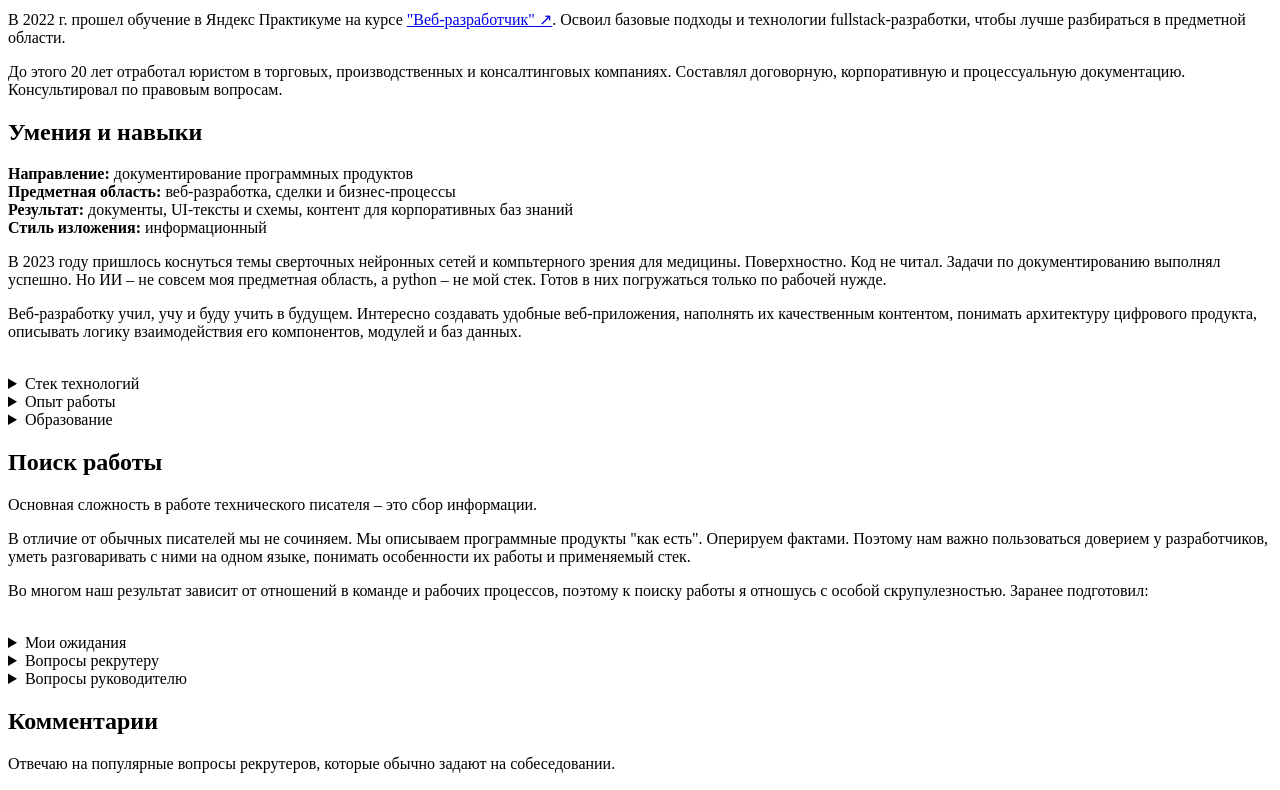
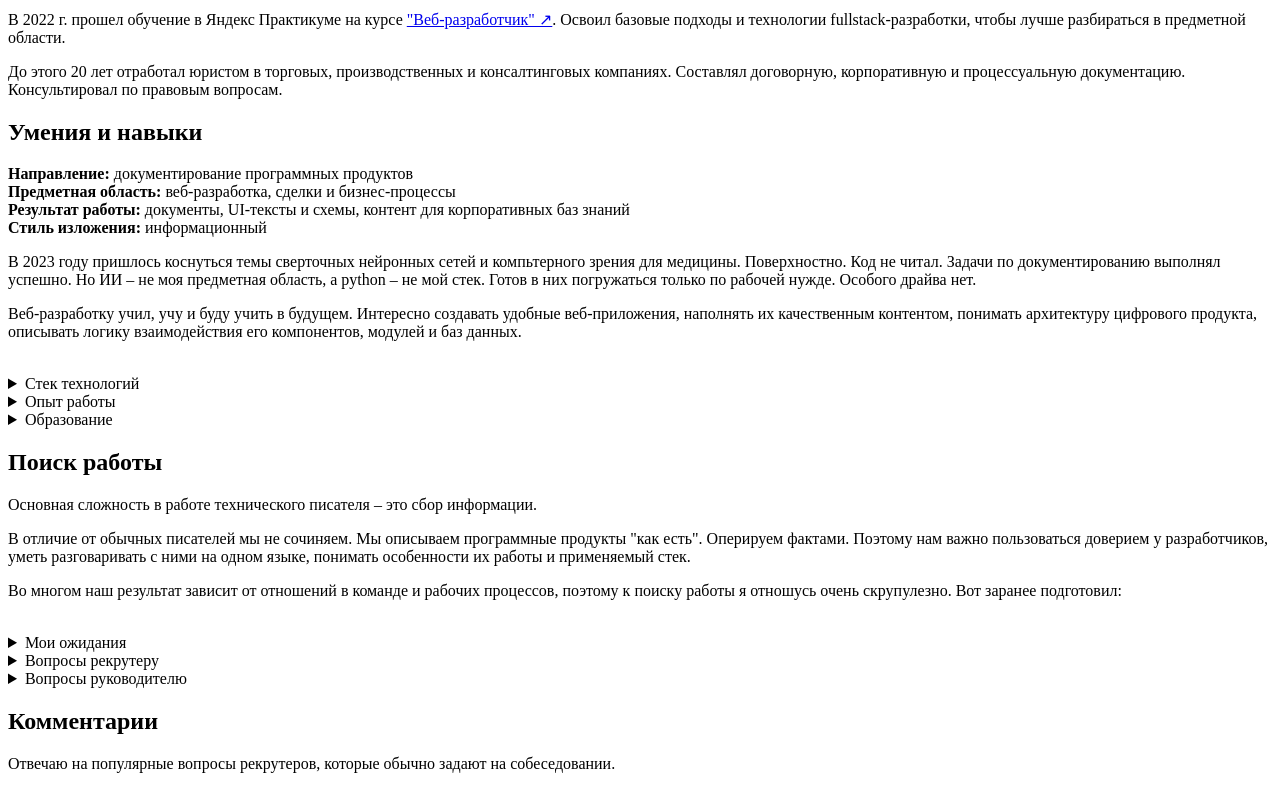
Before and after one commit to pnrf/myrepo, a Next.js app: page / in a window 1280 px wide. Shown: the part 656-1446 px from the top of the page. Built offline with nearby package versions, Linux system fonts and the light colour scheme.

Commit message:
docs: update content

```diff
--- a/pages/index.mdx
+++ b/pages/index.mdx
@@ -11,7 +11,7 @@ import PhotoBlock from '../components/photo-block/photo-block.js'
 
 На этом сайте собрал краткую информацию о себе, [портфолио](./portfolio/), [базу знаний](./knowledge-base/) и [блог](./blog/), чтобы показать свои умения и навыки на реальных примерах. Это позволяет эффективнее общаться с рекрутерами и тимлидами в процессе поиска работы. Экономит время.
 
-Кроме того, я использую этот сайт в качестве своей "песочницы" для изучения веб-технологий и практик программирования. В коммитах [Github-репозитория](https://github.com/pnrf/myrepo) навеки останутся следы моих ошибок и способов их решения. Оставлю для истории.
+Кроме того, я использую этот сайт в качестве своей "песочницы" для изучения веб-технологий и практик программирования. В коммитах [Github-репозитория](https://github.com/pnrf/myrepo) навеки останутся следы моих ошибок и способов их решения. Сохраню их для истории.
 
 ## Чем занимаюсь
 
@@ -25,10 +25,10 @@ import PhotoBlock from '../components/photo-block/photo-block.js'
 
 **Направление:** документирование программных продуктов
 **Предметная область:** веб-разработка, сделки и бизнес-процессы
-**Результат:** документы, UI-тексты и схемы, контент для корпоративных баз знаний
+**Результат работы:** документы, UI-тексты и схемы, контент для корпоративных баз знаний
 **Стиль изложения:** информационный
 
-В 2023 году пришлось коснуться темы сверточных нейронных сетей и компьтерного зрения для медицины. Поверхностно. Код не читал. Задачи по документированию выполнял успешно. Но ИИ – не совсем моя предметная область, а python – не мой стек. Готов в них погружаться только по рабочей нужде.
+В 2023 году пришлось коснуться темы сверточных нейронных сетей и компьтерного зрения для медицины. Поверхностно. Код не читал. Задачи по документированию выполнял успешно. Но ИИ – не моя предметная область, а python – не мой стек. Готов в них погружаться только по рабочей нужде. Особого драйва нет.
 
 Веб-разработку учил, учу и буду учить в будущем. Интересно создавать удобные веб-приложения, наполнять их качественным контентом, понимать архитектуру цифрового продукта, описывать логику взаимодействия его компонентов, модулей и баз данных.
 
@@ -115,7 +115,7 @@ import PhotoBlock from '../components/photo-block/photo-block.js'
 
 В отличие от обычных писателей мы не сочиняем. Мы описываем программные продукты "как есть". Оперируем фактами. Поэтому нам важно пользоваться доверием у разработчиков, уметь разговаривать с ними на одном языке, понимать особенности их работы и применяемый стек.
 
-Во многом наш результат зависит от отношений в команде и рабочих процессов, поэтому к поиску работы я отношусь с особой скрупулезностью. Заранее подготовил:
+Во многом наш результат зависит от отношений в команде и рабочих процессов, поэтому к поиску работы я отношусь очень скрупулезно. Вот заранее подготовил:
 
 <br />
 <details>
```
